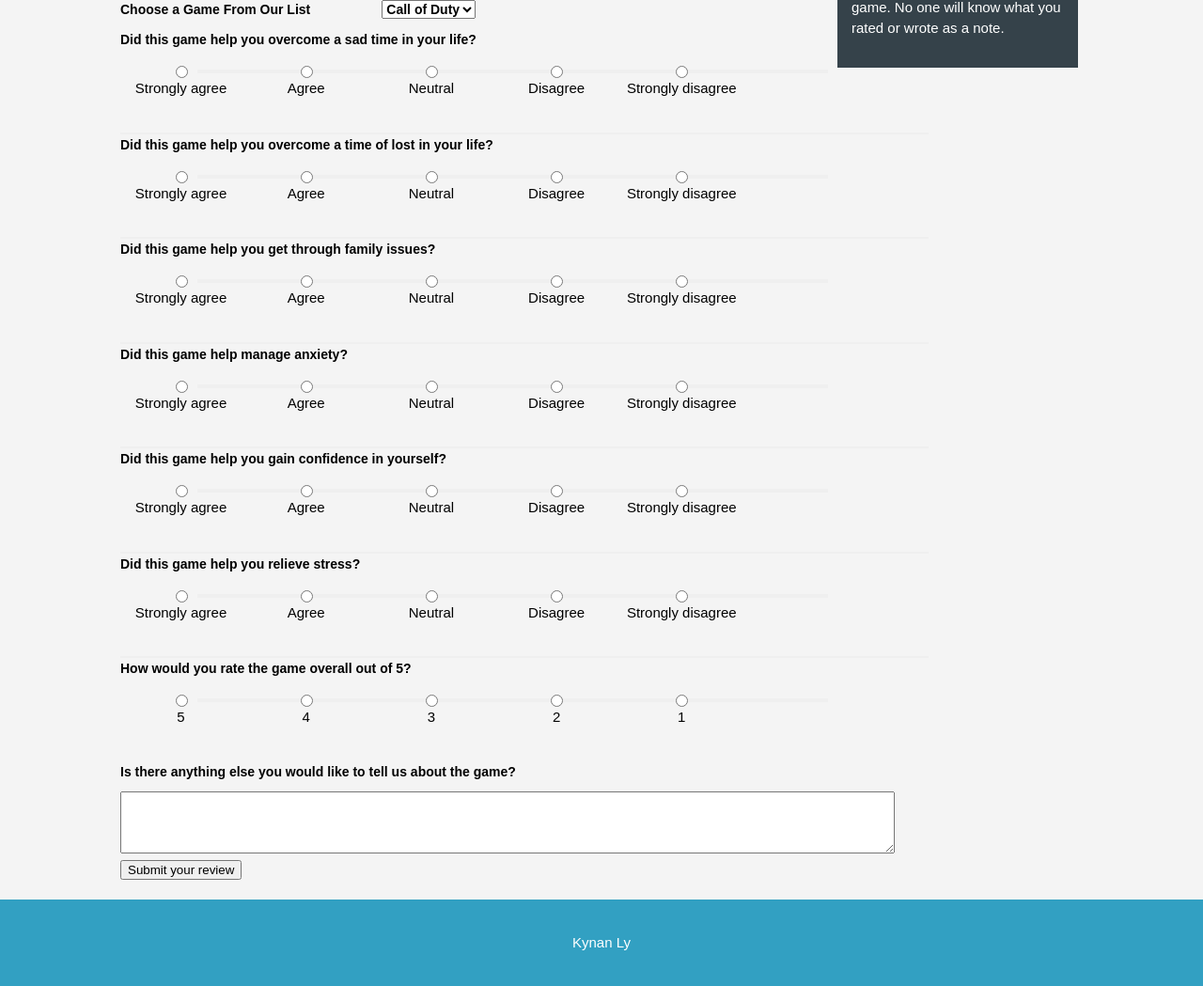
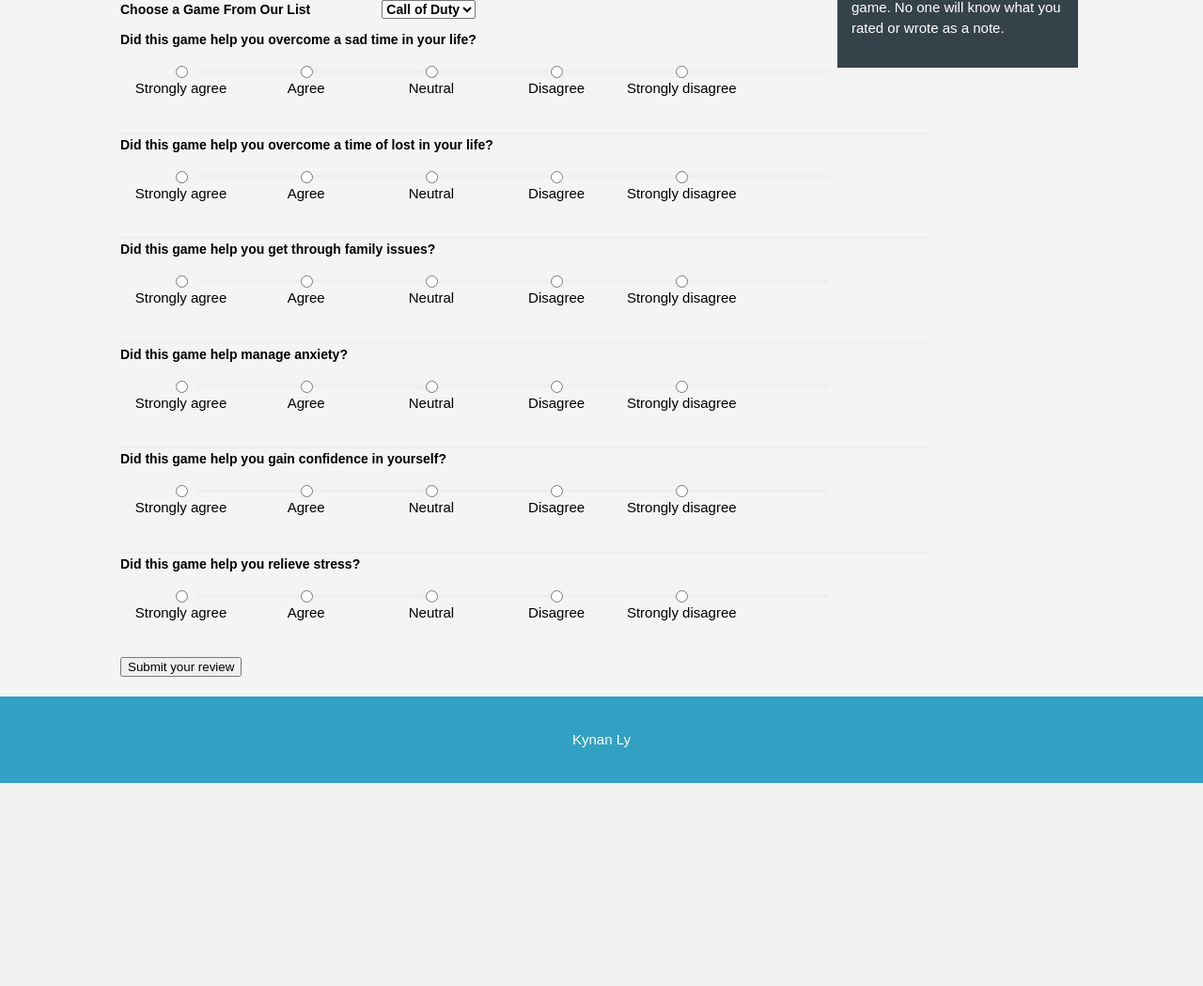
Before and after one commit to KynanTLy/HTML-CSS-PHP, a PHP site: page /reviewPage.php in a window 1280 px wide. Shown: the part 265-1314 px from the top of the page at 94% size. After the commit the page ends 1098 px from the top, so only its background shows below. Run offline with PHP 8.4, Linux system fonts and the light colour scheme; data comes from the database, SQL or seed files in the repository; some libraries are stand-ins or nearby versions.

Commit message:
Removed some aspect to streamline

```diff
--- a/Database/GameAndYou.sql
+++ b/Database/GameAndYou.sql
@@ -1,6 +1,5 @@
 DROP TABLE IF EXISTS `review`;
 DROP TABLE IF EXISTS `game`;
-
 
 /*
 Game would contain some of the main information about the game in question
@@ -17,14 +16,12 @@ This would be the the information related to each review
 CREATE TABLE `review` (
 	`id` int unsigned NOT NULL AUTO_INCREMENT PRIMARY KEY,
 	`game_id` mediumint unsigned NOT NULL,
-	`overall` tinyint(3) DEFAULT NULL,
 	`relate_sad` tinyint(3) DEFAULT NULL,
 	`relate_lost` tinyint(3) DEFAULT NULL,
 	`relate_family` tinyint(3) DEFAULT NULL,
 	`relate_anxiety` tinyint(3) DEFAULT NULL,
 	`relate_confidence` tinyint(3) DEFAULT NULL,
 	`relate_stress` tinyint(3) DEFAULT NULL,
-	`notes` varchar(500) DEFAULT NULL,
 	FOREIGN KEY (`game_id`)
 		REFERENCES `game`(`id`)
 		ON DELETE RESTRICT ON UPDATE CASCADE
@@ -40,6 +37,6 @@ UNLOCK TABLES;
 
 LOCK TABLES `review` WRITE;
 /*!40000 ALTER TABLE `review` DISABLE KEYS */;
-INSERT INTO `review`(game_id,  overall, relate_sad, relate_lost, relate_family, relate_anxiety, relate_confidence, relate_stress ) VALUES (1 , 3, 1,3, 2, 2, 2, 2),(2 , 3, 1,3, 5, 5, 2, 2);
+INSERT INTO `review`(game_id, relate_sad, relate_lost, relate_family, relate_anxiety, relate_confidence, relate_stress ) VALUES (1 , 1,2, 2, 2, 2, 2),(2 , 1,0, -1, -2, 2, 2);
 /*!40000 ALTER TABLE `review` ENABLE KEYS */;
 UNLOCK TABLES;
--- a/PHP/Newsletter Type/review.php
+++ b/PHP/Newsletter Type/review.php
@@ -4,7 +4,7 @@
 	// Require the sqlManager
 	include_once "./sqlManger.php";
 
-	function check_input($game, $overall,$relate_sad, $relate_lost, $relate_family, $relate_anxiety, $relate_confidence, $relate_stress, $note){
+	function check_input($game, $relate_sad, $relate_lost, $relate_family, $relate_anxiety, $relate_confidence, $relate_stress){
 			// Successful Registration Variable
 			$sucess = TRUE;
 
@@ -18,7 +18,7 @@
 
 
 			// Validate terms
-			if ( $relate_sad === NULL or $relate_lost === NULL or $relate_family === NULL or $relate_anxiety === NULL or $relate_confidence === NULL or $relate_stress === NULL or $overall === NULL) {
+			if ( $relate_sad === NULL or $relate_lost === NULL or $relate_family === NULL or $relate_anxiety === NULL or $relate_confidence === NULL or $relate_stress === NULL) {
 
 				return '<h1 class="page-title">You have left one of the boxes unchecked</h1>';
 
@@ -30,7 +30,7 @@
 			if ($sucess) {
 
 				// On suscess insert to database
-				return insert_database($game, $overall, $relate_sad, $relate_lost, $relate_family, $relate_anxiety, $relate_confidence, $relate_stress, $note);
+				return insert_database($game, $relate_sad, $relate_lost, $relate_family, $relate_anxiety, $relate_confidence, $relate_stress);
 
 
 			}//end Successful Registration
--- a/PHP/Newsletter Type/reviewPage.php
+++ b/PHP/Newsletter Type/reviewPage.php
@@ -260,41 +260,6 @@
 					</ul>
 					<!-- End list 6th question -->
 
-					<!-- Start first question for review -->
-				<label class="statement">How would you rate the game overall out of 5?</label>
-
-					<!-- Set the list of options for 1st question -->
-					<ul class='likert'>
-						<li>
-							<input type="radio" name="overall" value="5">
-							<label>5</label>
-						</li>
-						<li>
-							<input type="radio" name="overall" value="4">
-							<label>4</label>
-						</li>
-						<li>
-						<input type="radio" name="overall" value="3">
-							<label>3</label>
-						</li>
-						<li>
-							<input type="radio" name="overall" value="2">
-							<label>2</label>
-						</li>
-						<li>
-							<input type="radio" name="overall" value="1">
-							<label>1</label>
-						</li>
-					</ul>
-					<!-- End list 1st question -->
-
-
-				<!-- Start notes for review -->
-				<label class="statement">Is there anything else you would like to tell us about the game?</label>
-				<textarea rows="4" cols="100" maxlength="500" name=note>
-				</textarea>
-				<!-- End notes -->
-
 				<!-- Add a submit button -->
 				<input type="submit" name="submit" value="Submit your review" />
 
--- a/PHP/Newsletter Type/reviewPageResult.php
+++ b/PHP/Newsletter Type/reviewPageResult.php
@@ -80,18 +80,16 @@
 					// Save the data into their own variables
 
 					$game = $_POST["Game_Listed"];
-					$overall = $_POST['overall'];
 					$relate_sad = $_POST["relate_sad"];
 					$relate_lost = $_POST["relate_lost"];
 					$relate_family = $_POST["relate_family"];
 					$relate_anxiety = $_POST["relate_anxiety"];
 					$relate_confidence = $_POST["relate_confidence"];
 					$relate_stress = $_POST["relate_stress"];
-					$note = addslashes($_POST["note"]);
 					$submit = $_POST["submit"];
 
 					// Call function to handle the variables
-					echo check_input($game, $overall, $relate_sad, $relate_lost, $relate_family, $relate_anxiety, $relate_confidence, $relate_stress, $note);
+					echo check_input($game, $relate_sad, $relate_lost, $relate_family, $relate_anxiety, $relate_confidence, $relate_stress);
 
 					}//end if
 
--- a/PHP/Newsletter Type/sqlManger.php
+++ b/PHP/Newsletter Type/sqlManger.php
@@ -98,7 +98,7 @@
 	}//end insert_game
 
 	// Insert new review
-	function insert_database($game,$overall ,$relate_sad, $relate_lost, $relate_family, $relate_anxiety, $relate_confidence, $relate_stress, $note){
+	function insert_database($game, $relate_sad, $relate_lost, $relate_family, $relate_anxiety, $relate_confidence, $relate_stress){
 
 		global $pipeline, $DATABASE;
 
@@ -106,7 +106,7 @@
 		init_database();
 
 		// Prepare SQL for insert
-		$insert = "INSERT INTO review ( game_id, overall, relate_sad, relate_lost, relate_family, relate_anxiety, relate_confidence, relate_stress, notes) VALUES ( $game, $overall, $relate_sad, $relate_lost, $relate_family, $relate_anxiety, $relate_confidence, $relate_stress, '$note')";
+		$insert = "INSERT INTO review ( game_id, relate_sad, relate_lost, relate_family, relate_anxiety, relate_confidence, relate_stress) VALUES ( $game, $relate_sad, $relate_lost, $relate_family, $relate_anxiety, $relate_confidence, $relate_stress)";
 
 		// Execute Query
 		$cloud = mysqli_query($pipeline, $insert);
@@ -275,7 +275,7 @@
 		init_database();
 
 		// Query for game names
-		$query = "SELECT g.name, AVG(overall), AVG(relate_sad), AVG(relate_lost), AVG(relate_family), AVG(relate_anxiety), AVG(relate_confidence), AVG(relate_stress) FROM game g, review r WHERE r.game_id = g.id GROUP BY g.name";
+		$query = "SELECT g.name,  AVG(relate_sad), AVG(relate_lost), AVG(relate_family), AVG(relate_anxiety), AVG(relate_confidence), AVG(relate_stress) FROM game g, review r WHERE r.game_id = g.id GROUP BY g.name";
 
 		// Run the query
 		$cloud = mysqli_query($pipeline, $query);
@@ -296,14 +296,14 @@
 				"baseFont" => "Quicksand, sans-serif",
 				"showLegend" => "1",
 				"subcaptionFontSize" => "14",
-				"yAxisMaxValue"=> "5",
+				"yAxisMaxValue"=> "2",
 				"yAxisMinValue"=> "-2",
 
 			)
 		);
 
 		// Create the category
-		$category = array("Help Sad", "Help Lost", "Help Family", "Help Anxiety", "Help Confidence", "Help Stress", "Overall Rank");
+		$category = array("Help Sad", "Help Lost", "Help Family", "Help Anxiety", "Help Confidence", "Help Stress");
 
 		// Make categories into their array
 		$categoryList = array();
@@ -335,10 +335,6 @@
 			$dataseries = array();
 
 			// Store all the averages for each section into an array
-			array_push($dataseries, array(
-				"value" => $row['AVG(overall)'],
-				"errorvalue" => 0
-			));
 			array_push($dataseries, array(
 				"value" => $row['AVG(relate_sad)'],
 				"errorvalue" => 0
```
